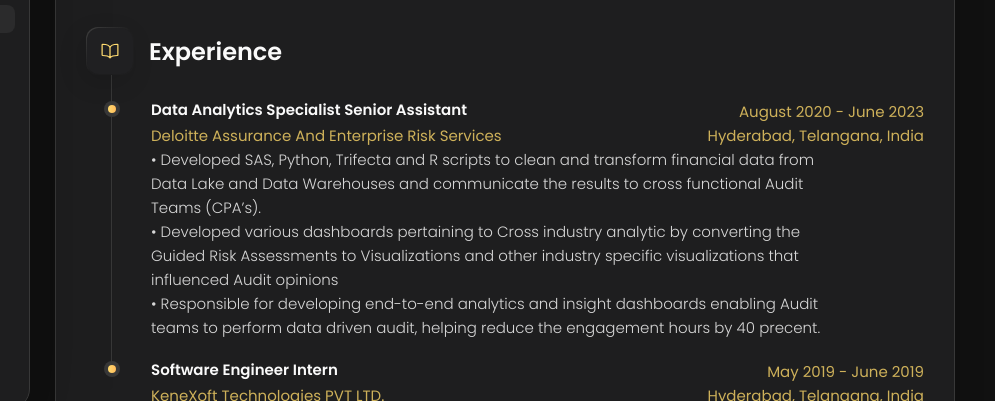
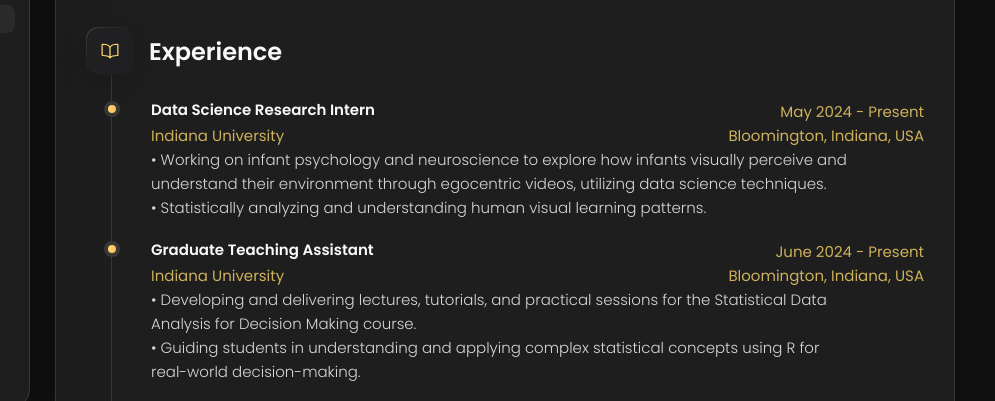
Before and after one commit to vishnu1709/Portfolio, a plain HTML site: page index.html in a window 1280 px wide. Both pictures are taken after a click on the button "Resume". Shown: the part 381-782 px from the top of the page, 285-1280 px from the left. Drawn offline with nearby package versions, Linux system fonts and the light colour scheme.

Commit message:
Update index.html

```diff
--- a/index.html
+++ b/index.html
@@ -482,6 +482,30 @@
 
             <li class="timeline-item">
 
+              <div class="combined-lines"><h4 class="h4 timeline-item-title">Data Science Research Intern</h4><span class="right-align1">May 2024 - Present</span></div>
+              <div class="combined-lines"><span class="right-align1">Indiana University</span><span class="right-align1">Bloomington, Indiana, USA</span></div>
+
+              <p class="timeline-text">
+                • Working on infant psychology and neuroscience to explore how infants visually perceive and understand their environment through egocentric videos, utilizing data science techniques.<br>
+                • Statistically analyzing and understanding human visual learning patterns.
+              </p>
+
+            </li>
+
+            <li class="timeline-item">
+
+              <div class="combined-lines"><h4 class="h4 timeline-item-title">Graduate Teaching Assistant</h4><span class="right-align1">June 2024 - Present</span></div>
+              <div class="combined-lines"><span class="right-align1">Indiana University</span><span class="right-align1">Bloomington, Indiana, USA</span></div>
+
+              <p class="timeline-text">
+                • Developing and delivering lectures, tutorials, and practical sessions for the Statistical Data Analysis for Decision Making course.<br>
+                • Guiding students in understanding and applying complex statistical concepts using R for real-world decision-making.
+              </p>
+
+            </li>
+
+            <li class="timeline-item">
+
               <div class="combined-lines"><h4 class="h4 timeline-item-title">Data Analytics Specialist Senior Assistant</h4><span class="right-align1">August 2020 - June 2023</span></div>
               <div class="combined-lines"><span class="right-align1">Deloitte Assurance And Enterprise Risk Services</span><span class="right-align1">Hyderabad, Telangana, India</span></div>
 
```
